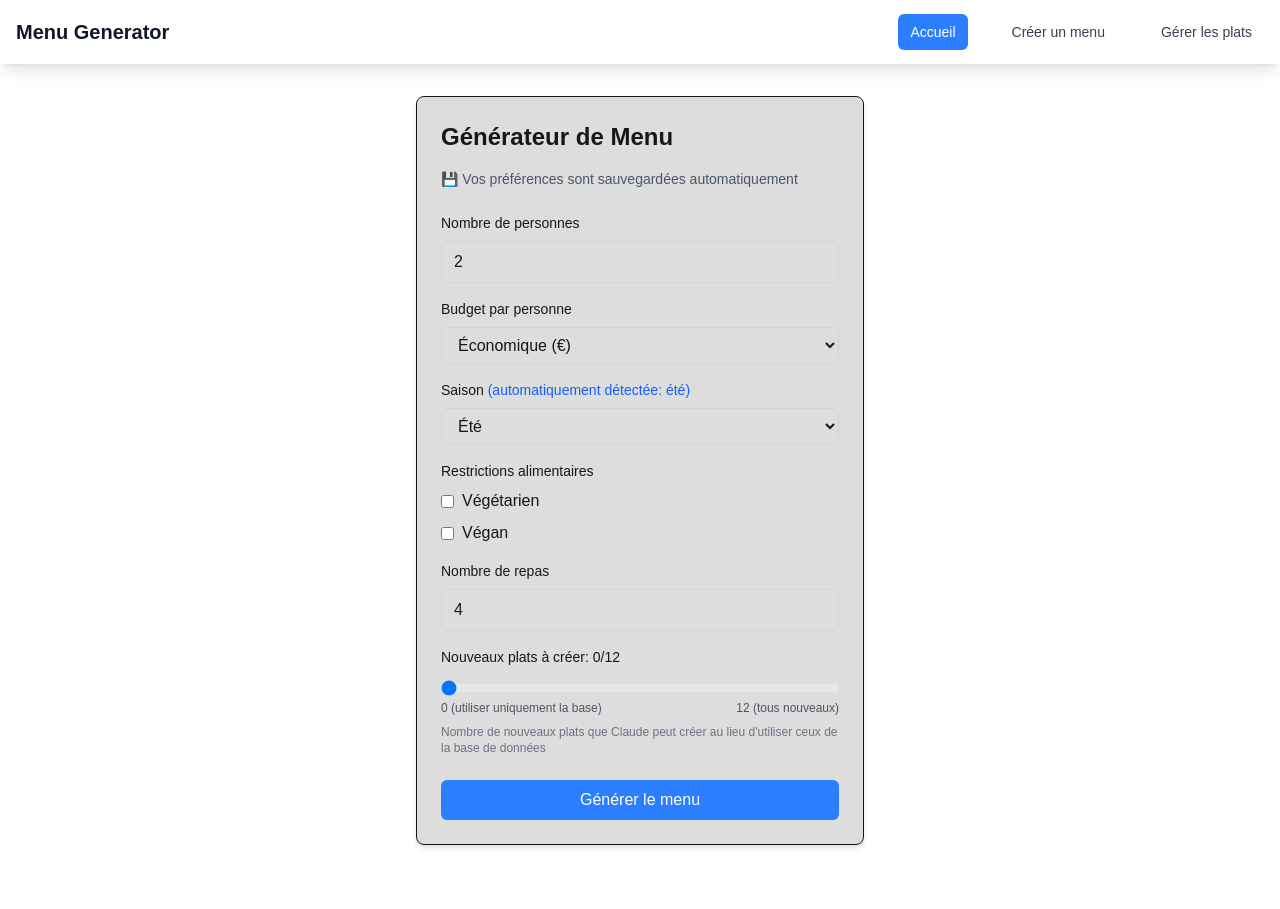
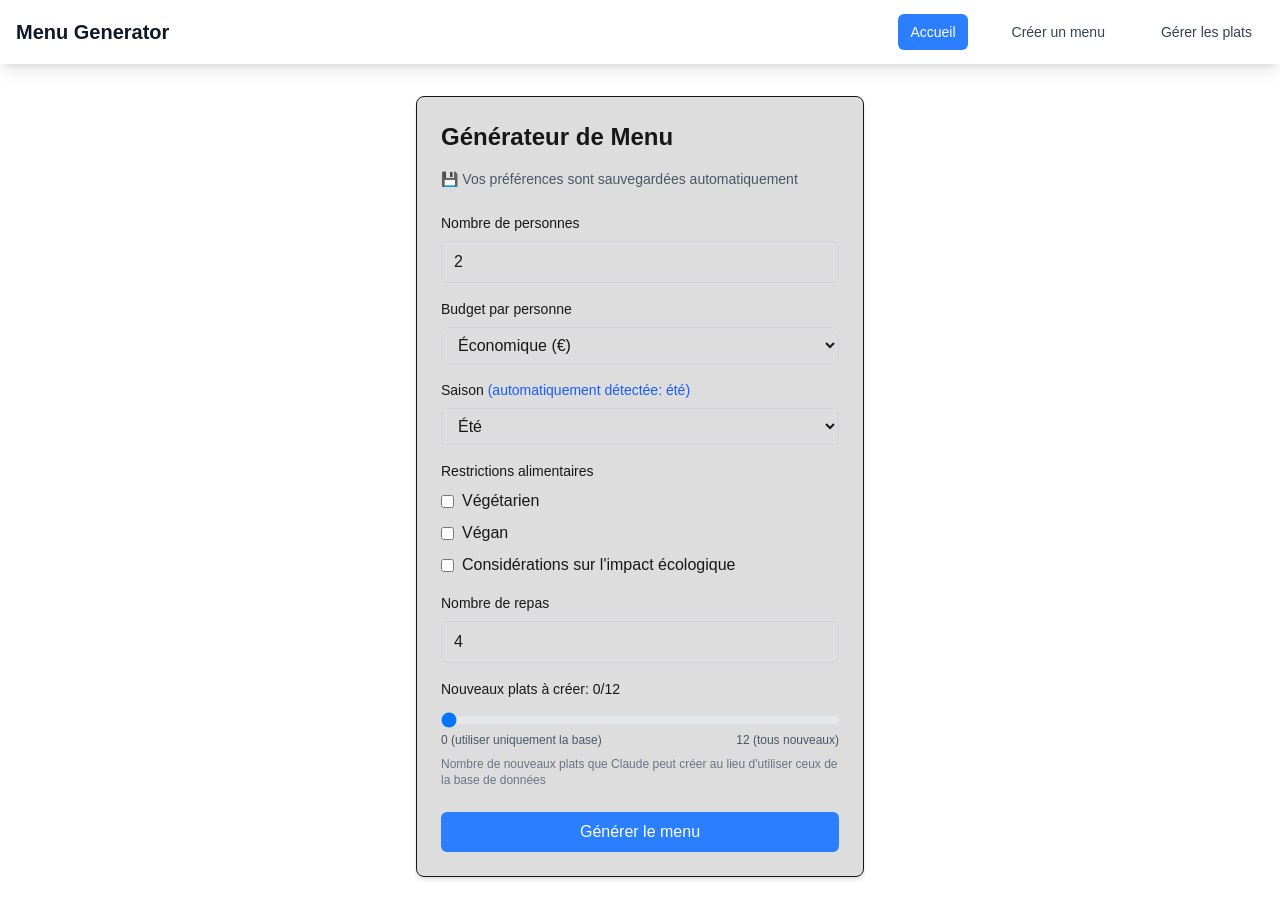
Before and after one commit to 0swakd/menu-generator, a Next.js app: page /create-menu in a window 1280 px wide. Before the commit the page ends 877 px from the top, so only its background shows below. Built offline with nearby package versions, Linux system fonts and the light colour scheme.

Commit message:
Ma première modif à la main, first try bulls eye !

```diff
--- a/src/app/api/generate-menu/route.ts
+++ b/src/app/api/generate-menu/route.ts
@@ -9,7 +9,7 @@ const anthropic = new Anthropic({
 
 export async function POST(request: NextRequest) {
   const body: FormData = await request.json()
-  const { people, budget, season, vegetarian, vegan, meals, newDishes } = body
+  const { people, budget, season, vegetarian, vegan, meals, newDishes, impact } = body
 
   try {
     let query = supabase
@@ -36,6 +36,10 @@ IMPORTANT - Règle pour les nouveaux plats :
 - Ces nouveaux plats doivent respecter les contraintes (budget, saison, végétarien/végan)
 - Pour les autres plats, utilise prioritairement ceux de la base de données
 - Les nouveaux plats peuvent être inspirés des plats existants mais doivent être différents
+- Equilibre les nouveaux plats et les plats existants
+
+Tu peux aussi donner des conseils sur l'impact du menu si demandé :
+- Impact écologique et conseils : ${impact ? 'Oui' : 'Non'}
 
 Crée un menu équilibré et varié avec des suggestions d'accompagnements et d'ingrédients.
 Format la réponse en JSON avec cette structure :
@@ -45,6 +49,7 @@ Format la réponse en JSON avec cette structure :
       "meal": "Repas 1",
       "dishes": ["entrée", "plat", "dessert"],
       "ingredients": ["liste des ingrédients principaux"],
+      "advice": "conseil sur l'impact écologique",
       "instructions": "conseils de préparation"
     }
   ]
--- a/src/components/MenuDisplay.tsx
+++ b/src/components/MenuDisplay.tsx
@@ -196,6 +196,18 @@ export default function MenuDisplay({ menu, formData }: MenuDisplayProps) {
                 </div>
               </div>
 
+              {/* Impact */}
+              {formData.impact == true && (
+              <div className="mb-4">
+                <h4 className="text-lg font-medium text-gray-800 dark:text-gray-200 mb-2">
+                  💚 Considération écologique
+                </h4>
+                <p className="text-gray-700 dark:text-gray-300 bg-gray-50 dark:bg-gray-700 p-3 rounded-md">
+                  {meal.advice}
+                </p>
+              </div>
+              )}
+
               {/* Instructions */}
               <div className="mb-4">
                 <h4 className="text-lg font-medium text-gray-800 dark:text-gray-200 mb-2">
@@ -205,6 +217,7 @@ export default function MenuDisplay({ menu, formData }: MenuDisplayProps) {
                   {meal.instructions}
                 </p>
               </div>
+
             </div>
           ))}
         </div>
--- a/src/components/MenuForm.tsx
+++ b/src/components/MenuForm.tsx
@@ -90,6 +90,10 @@ export default function MenuForm({ onSubmit }: MenuFormProps) {
             <input type="checkbox" {...register('vegan')} className="mr-2" />
             Végan
           </label>
+          <label className="flex items-center">
+            <input type="checkbox" {...register('impact')} className="mr-2" />
+            Considérations sur l'impact écologique
+          </label>
         </div>
       </div>
 
--- a/src/types/index.ts
+++ b/src/types/index.ts
@@ -6,6 +6,8 @@ export interface FormData {
     vegan: boolean
     meals: number
     newDishes: number
+    impact: boolean
+    advice: Text
   }
 
   export interface Dish {
```
